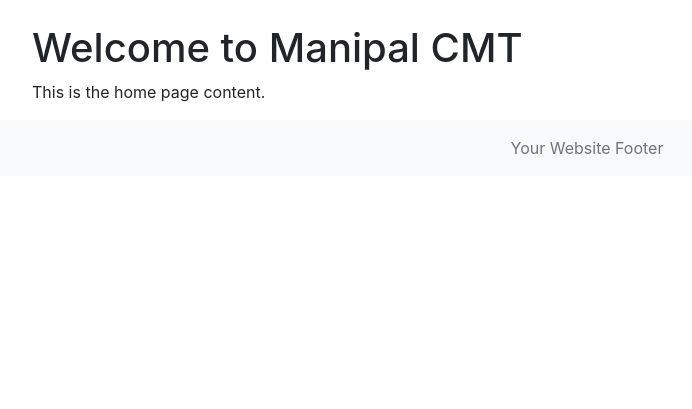
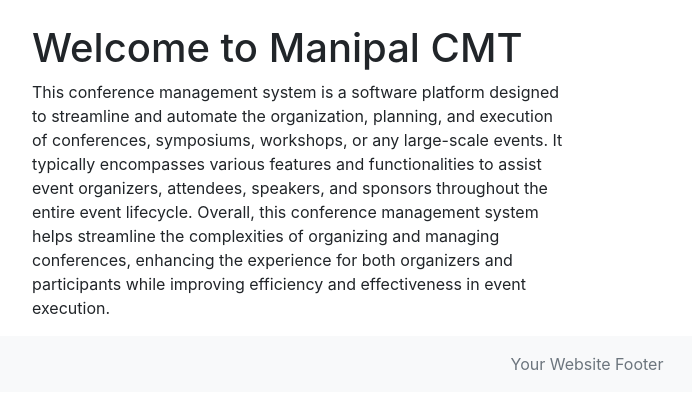
Before and after one commit to shreyasadhasivam/Conference-management-system, a Django app: page / in a window 1280 px wide. Shown: the part 56-465 px from the top of the page, without its empty margins (53-745 px from the left). Run offline with Django 5.2, Linux system fonts and the light colour scheme; some libraries are stand-ins or nearby versions.

Commit message:
Updated home.html

```diff
--- a/conference_management/conference_management/templates/home.html
+++ b/conference_management/conference_management/templates/home.html
@@ -6,7 +6,9 @@
 <div class="row">
     <div class="col-md-6">
         <h1>Welcome to Manipal CMT</h1>
-        <p>This is the home page content.</p>
+        <p>This conference management system is a software platform designed to streamline and automate the organization, planning, and execution of conferences, symposiums, workshops, or any large-scale events. It typically encompasses various features and functionalities to assist event organizers, attendees, speakers, and sponsors throughout the entire event lifecycle.
+            Overall, this conference management system helps streamline the complexities of organizing and managing conferences, enhancing the experience for both organizers and participants while improving efficiency and effectiveness in event execution.
+        </p>
     </div>
 </div>
 {% endblock %}
```
